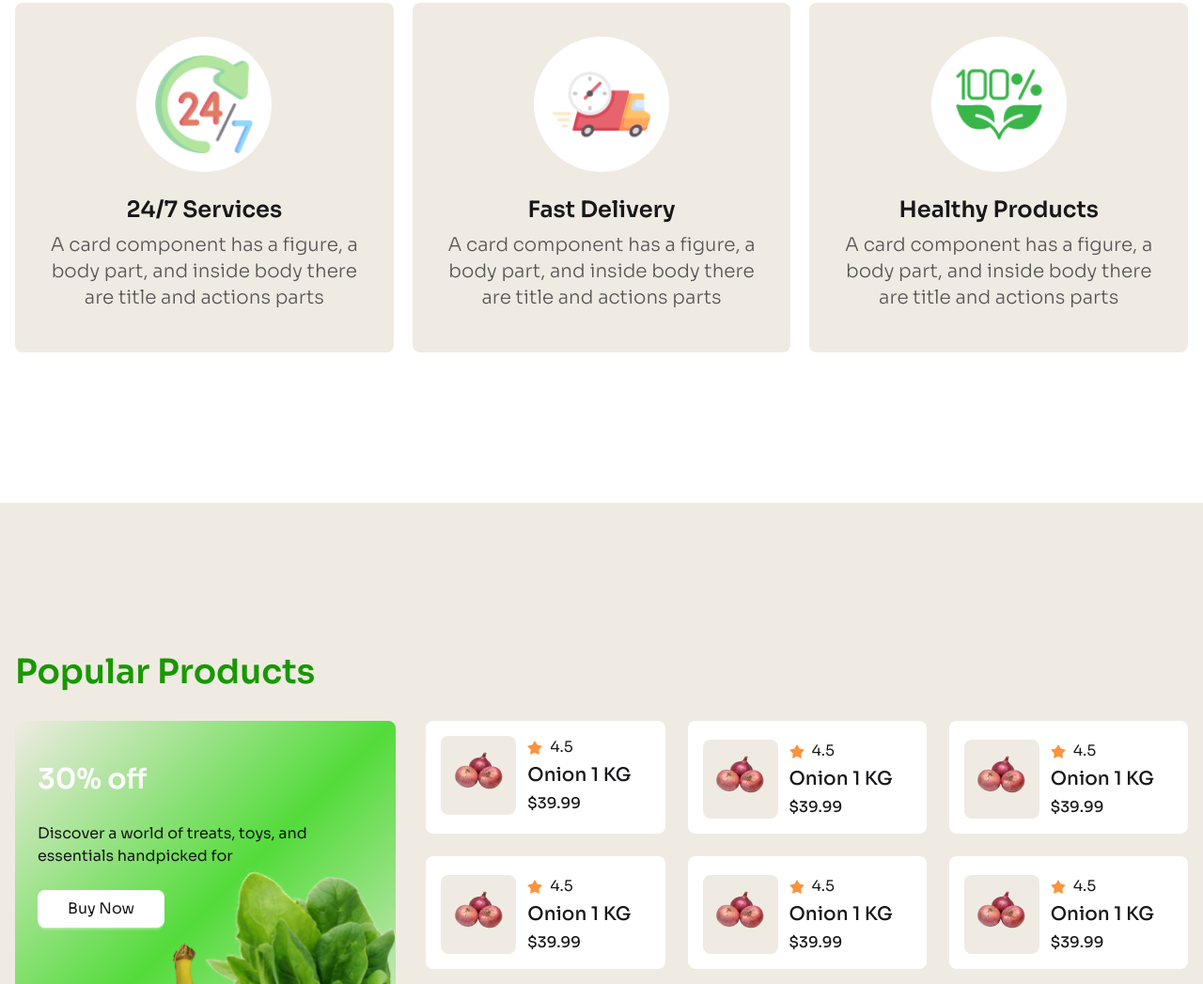
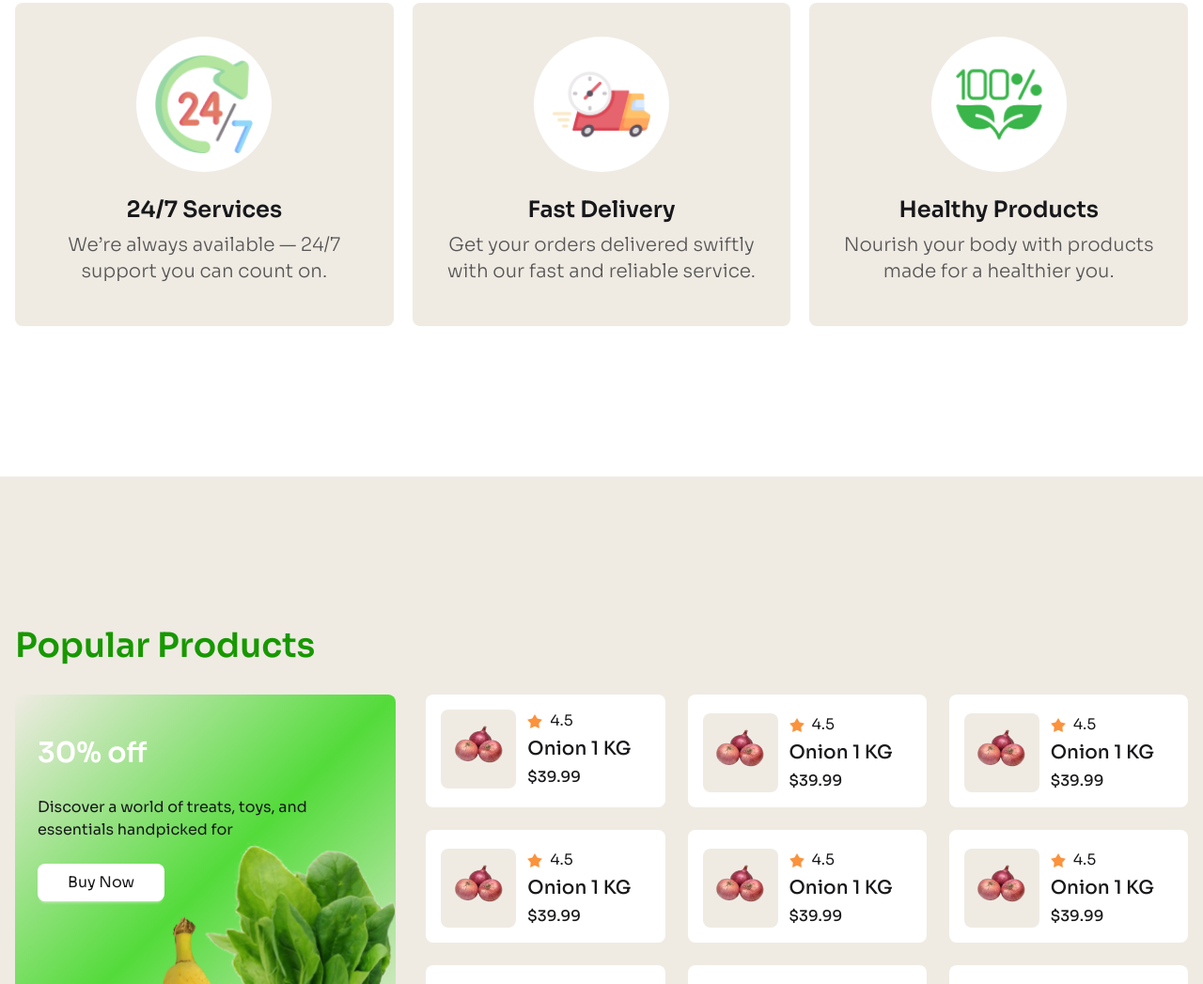
Before and after one commit to ashraful-shuvon/natures-platter-tailwind, a plain HTML site: page index.html in a window 1280 px wide. Shown: the part 1293-2340 px from the top of the page at 94% size. Drawn offline with nearby package versions, Linux system fonts and the light colour scheme.

Commit message:
completed the full project

```diff
--- a/index.html
+++ b/index.html
@@ -131,9 +131,7 @@
                     </div>
                     <div class="card-body items-center text-center mb-5">
                         <h2 class="card-title text-xl lg:text-2xl font-semibold">24/7 Services </h2>
-                        <p class="text-base lg:text-xl font-light opacity-70	">A card component has a figure, a body
-                            part, and inside body there are title and actions parts
-                        </p>
+                        <p class="text-base lg:text-xl font-light opacity-70">We’re always available — 24/7 support you can count on.</p>
                     </div>
                 </div>
                 <div class="card bg-[#EFEBE3] w-full lg:w-[424px] items-center">
@@ -144,8 +142,7 @@
                     </div>
                     <div class="card-body items-center text-center mb-5">
                         <h2 class="card-title text-xl lg:text-2xl font-semibold">Fast Delivery</h2>
-                        <p class="text-base lg:text-xl font-light opacity-70	">A card component has a figure, a body
-                            part, and inside body there are title and actions parts
+                        <p class="text-base lg:text-xl font-light opacity-70	">Get your orders delivered swiftly with our fast and reliable service.
                         </p>
                     </div>
                 </div>
@@ -157,8 +154,7 @@
                     </div>
                     <div class="card-body items-center text-center mb-5">
                         <h2 class="card-title text-xl lg:text-2xl font-semibold">Healthy Products</h2>
-                        <p class="text-base lg:text-xl font-light opacity-70	">A card component has a figure, a body
-                            part, and inside body there are title and actions parts
+                        <p class="text-base lg:text-xl font-light opacity-70	">Nourish your body with products made for a healthier you.
                         </p>
                     </div>
                 </div>
```
Also changed, not shown: 1 other file.
